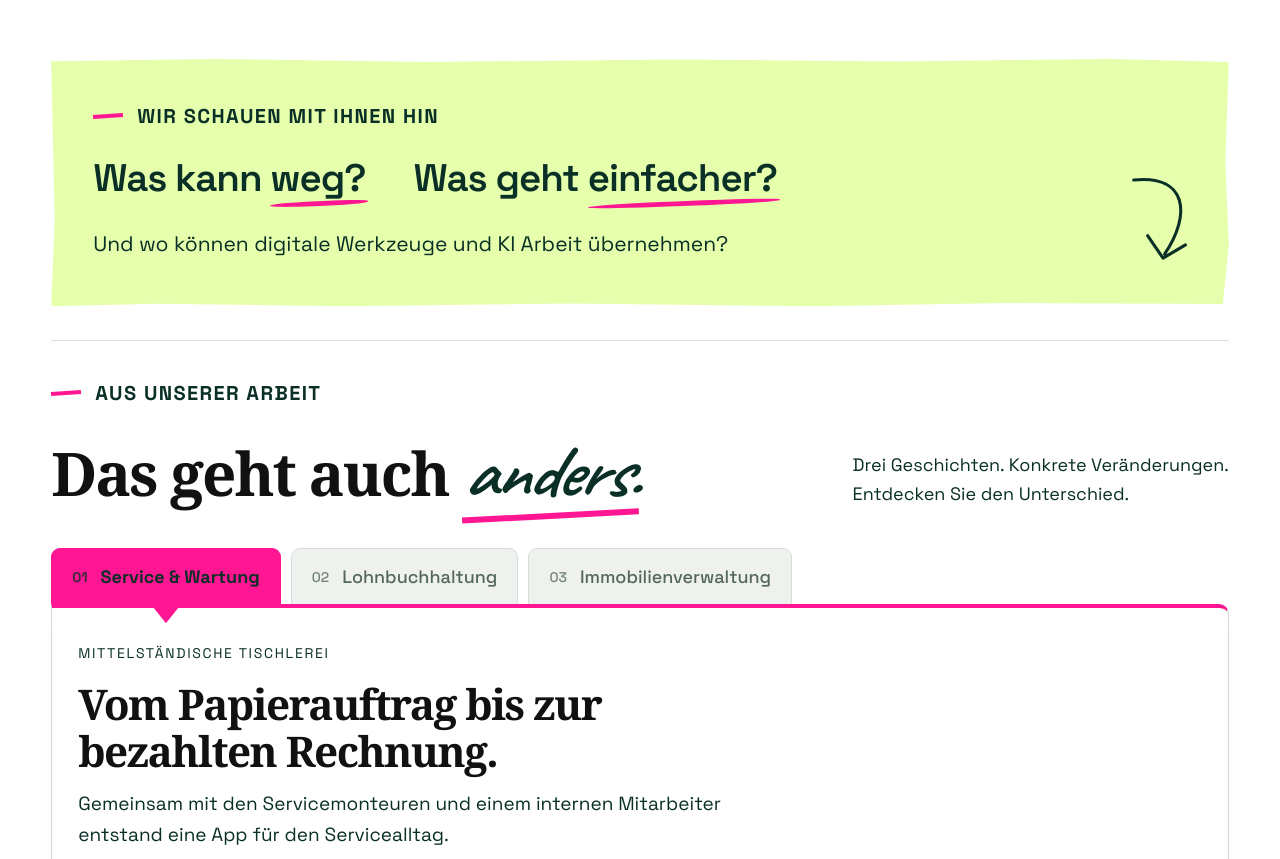
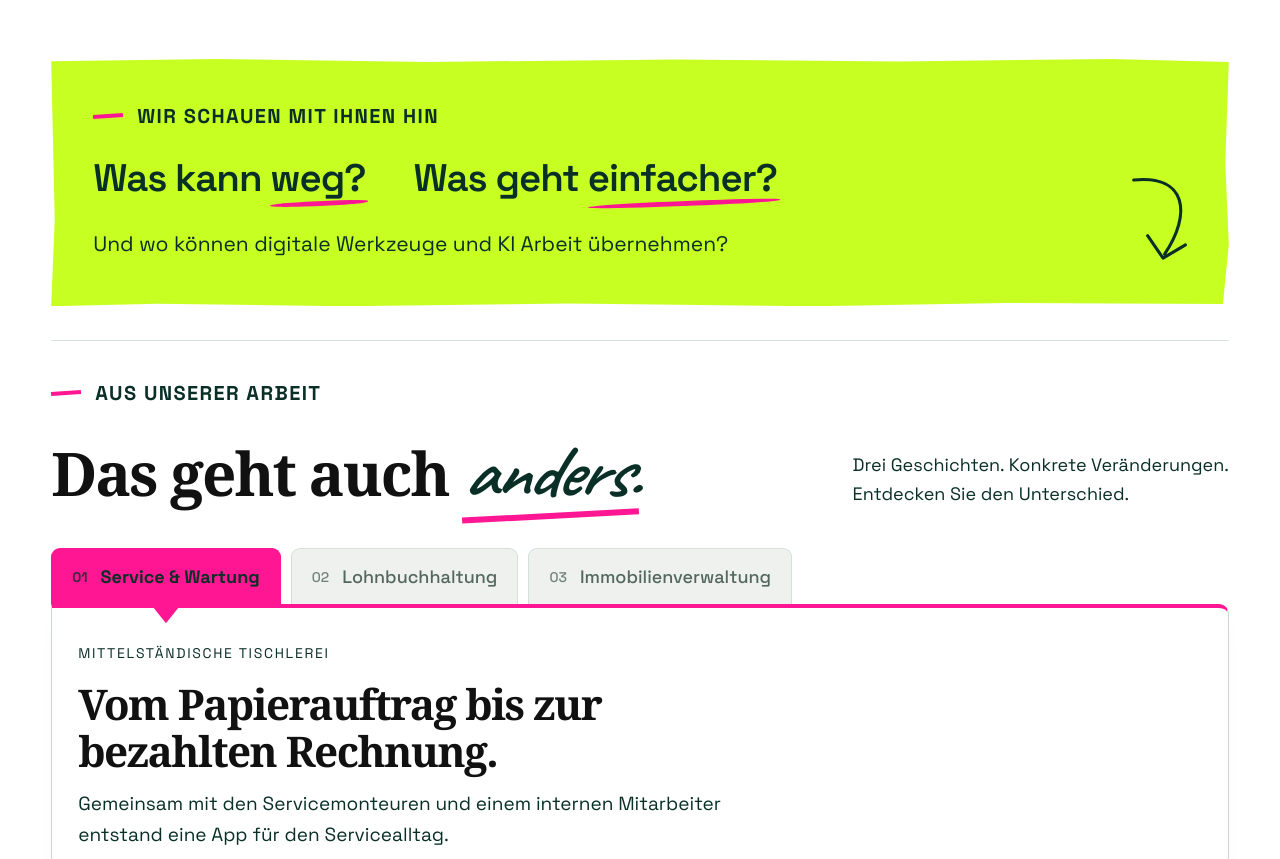
Before and after one commit to WORK-WITH-EASE/work-with-ease.github.io, an Eleventy site: page src/index.njk in a window 1280 px wide. Shown: the part 1453-2312 px from the top of the page. Built offline with nearby package versions, Linux system fonts and the light colour scheme; Eleventy itself is replaced by a stand-in of ours; files that its build step writes are made by us from their sources.

Commit message:
Use shared neon lime for approach highlight

```diff
--- a/src/static/style.css
+++ b/src/static/style.css
@@ -136,7 +136,7 @@ main .eyebrow:before{content:'';display:block;width:30px;height:4px;flex:0 0 30p
 
 /* Der gemeinsame Ansatz als hervorgehobener Übergang. */
 .situations-transition{position:relative;isolation:isolate;display:block;border:0;margin-top:62px;padding:42px 125px 46px 42px;color:var(--ink)}
-.situations-transition:before{content:"";position:absolute;inset:0;z-index:-1;background:#e6ffac;clip-path:polygon(0 .9%,14% 0,32% 1.2%,53% .2%,72% 1%,90% 0,100% 1.2%,99.7% 42%,100% 75%,99.5% 99%,81% 98.6%,65% 100%,44% 98.8%,25% 100%,9% 98.9%,0 100%,.3% 65%)}
+.situations-transition:before{content:"";position:absolute;inset:0;z-index:-1;background:var(--lime);clip-path:polygon(0 .9%,14% 0,32% 1.2%,53% .2%,72% 1%,90% 0,100% 1.2%,99.7% 42%,100% 75%,99.5% 99%,81% 98.6%,65% 100%,44% 98.8%,25% 100%,9% 98.9%,0 100%,.3% 65%)}
 .situations-transition .transition-intro{font-size:20px;margin:0 0 21px}
 .transition-questions{display:flex;flex-wrap:wrap;gap:18px 48px;margin-bottom:24px}
 .situations-transition .transition-questions p{font-size:clamp(27px,3vw,42px);font-weight:600;line-height:1.35;letter-spacing:-1px}
--- a/style.css
+++ b/style.css
@@ -136,7 +136,7 @@ main .eyebrow:before{content:'';display:block;width:30px;height:4px;flex:0 0 30p
 
 /* Der gemeinsame Ansatz als hervorgehobener Übergang. */
 .situations-transition{position:relative;isolation:isolate;display:block;border:0;margin-top:62px;padding:42px 125px 46px 42px;color:var(--ink)}
-.situations-transition:before{content:"";position:absolute;inset:0;z-index:-1;background:#e6ffac;clip-path:polygon(0 .9%,14% 0,32% 1.2%,53% .2%,72% 1%,90% 0,100% 1.2%,99.7% 42%,100% 75%,99.5% 99%,81% 98.6%,65% 100%,44% 98.8%,25% 100%,9% 98.9%,0 100%,.3% 65%)}
+.situations-transition:before{content:"";position:absolute;inset:0;z-index:-1;background:var(--lime);clip-path:polygon(0 .9%,14% 0,32% 1.2%,53% .2%,72% 1%,90% 0,100% 1.2%,99.7% 42%,100% 75%,99.5% 99%,81% 98.6%,65% 100%,44% 98.8%,25% 100%,9% 98.9%,0 100%,.3% 65%)}
 .situations-transition .transition-intro{font-size:20px;margin:0 0 21px}
 .transition-questions{display:flex;flex-wrap:wrap;gap:18px 48px;margin-bottom:24px}
 .situations-transition .transition-questions p{font-size:clamp(27px,3vw,42px);font-weight:600;line-height:1.35;letter-spacing:-1px}
```
